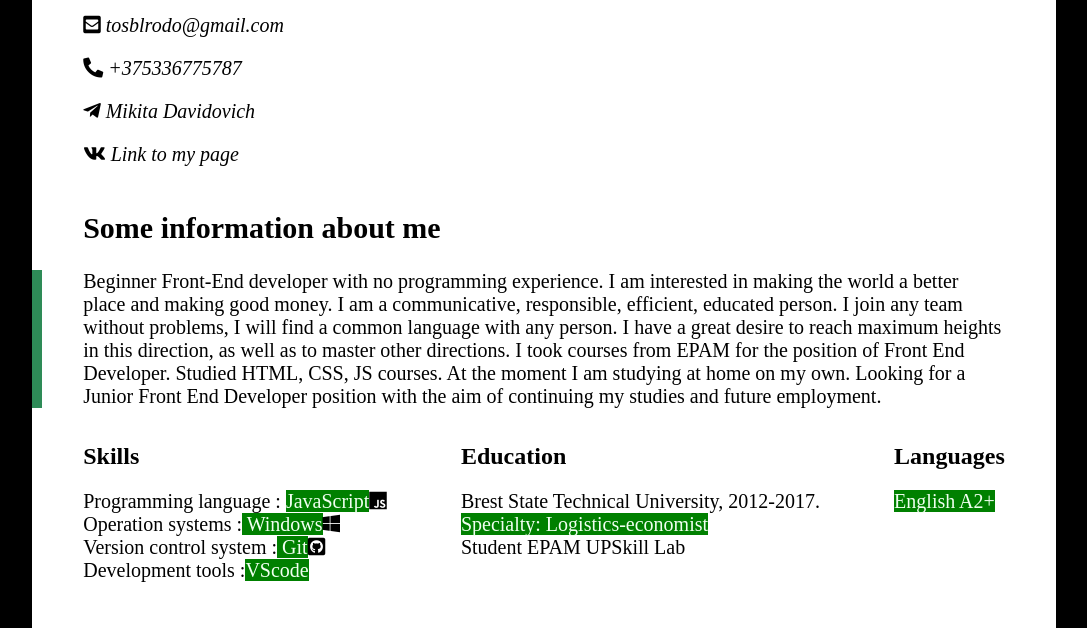
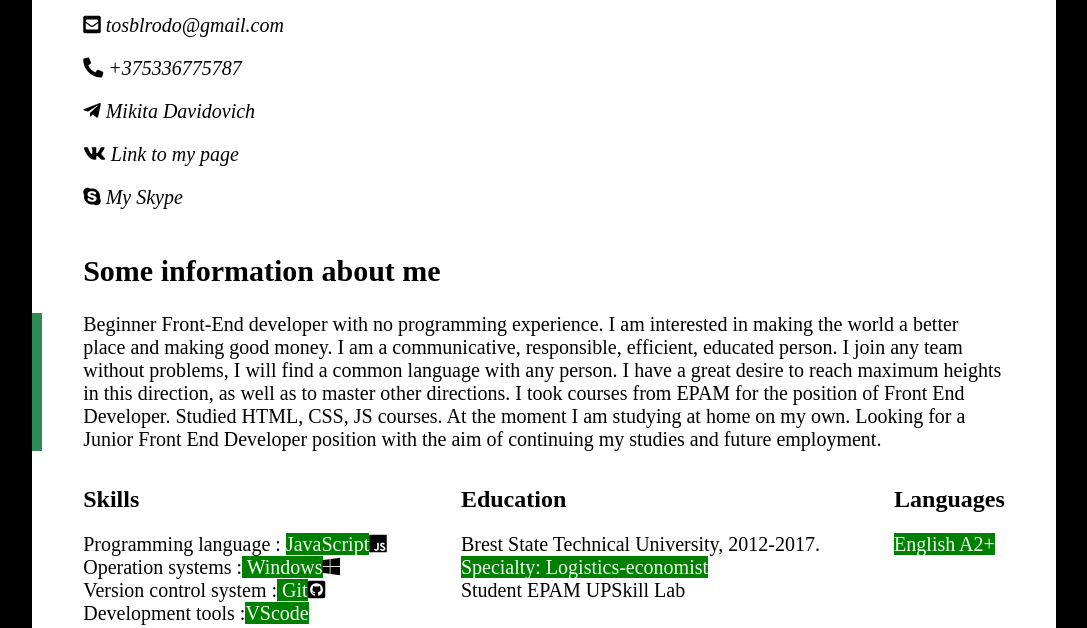
Before and after one commit to Mikita-Davidovich/rsschool-cv, a plain HTML site: page index.html in a window 1280 px wide. Shown: the part 315-943 px from the top of the page, without its empty margins (96-1183 px from the left). Drawn offline with Linux system fonts and the light colour scheme.

Commit message:
feat: update contacts

```diff
--- a/index.html
+++ b/index.html
@@ -21,6 +21,7 @@
               <p class="contact"><i class="fas fa-phone-alt"></i> <a class="contact-links" href="tel:+375336775787">+375336775787</a></p>
               <p class="contact"><i class="fab fa-telegram-plane"> </i><a class="contact-links" href = "https://web.telegram.org/#/im?p=u366108976_12525811348543316456" target="blank"> Mikita Davidovich</a></p>
               <p class="contact"><i class="fab fa-vk"></i> <a class="contact-links" href="https://vk.com/id465879712" target="blank">Link to my page</a></p>
+              <p class="contact"><i class="fab fa-skype"></i> <a class="contact-links" href="skype:live:.cid.ed8e885f56c6782d?chat">My Skype</a></p>
             </div>
           </address>
         </div>
```
